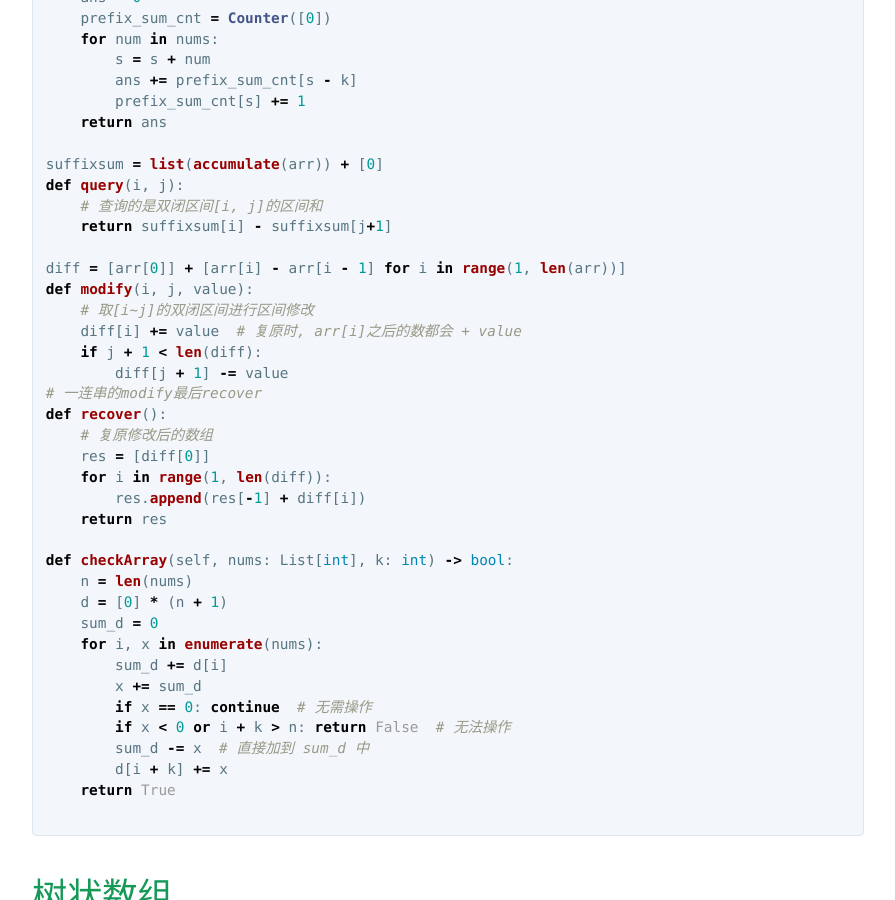
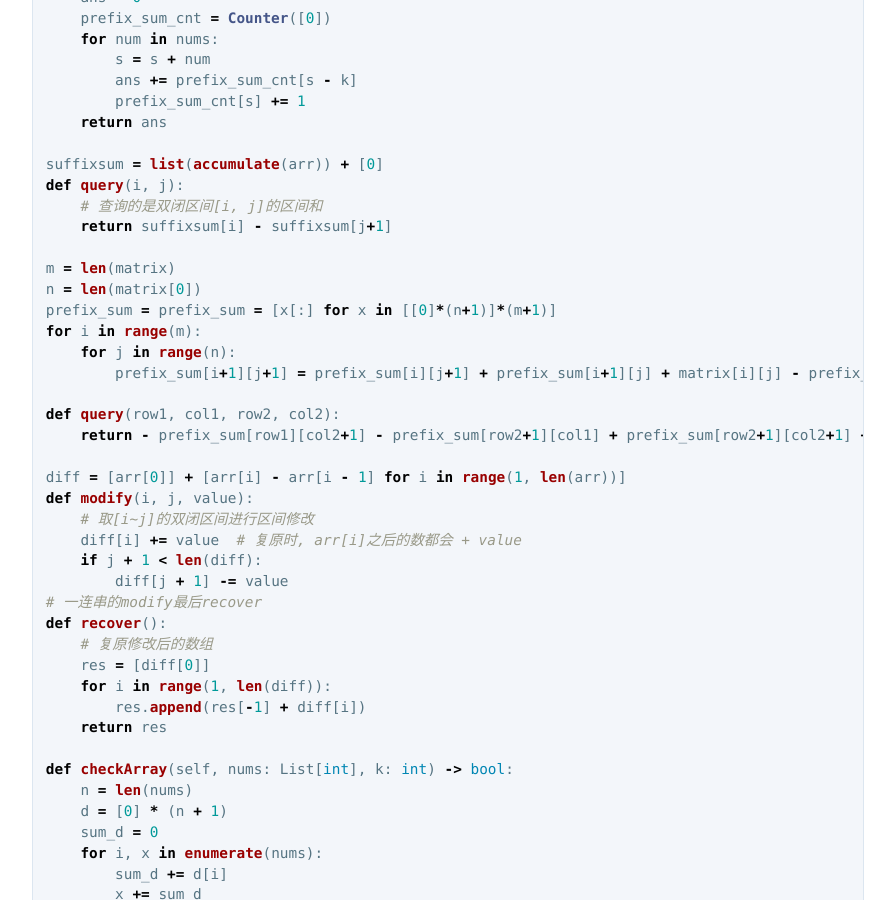
Before and after one commit to nsndimt/nsndimt.github.io, a Jekyll site: the page built from index.md, in a window 1280 px wide and 900 px high, scrolled down 6926 px. Shown: the whole window, without its empty margins (192-1087 px from the left). Built offline with Jekyll 4.4.1, drawn with Linux system fonts in a browser that asks for light colours; the repository's description, which GitHub fills in, is left out; some of the changed text lies outside the part shown.

Commit message:
fix note

````diff
--- a/index.md
+++ b/index.md
@@ -263,6 +263,16 @@
 def query(i, j):
     # 查询的是双闭区间[i, j]的区间和
     return suffixsum[i] - suffixsum[j+1]
+
+m = len(matrix)
+n = len(matrix[0])
+prefix_sum = prefix_sum = [x[:] for x in [[0]*(n+1)]*(m+1)]
+for i in range(m):
+    for j in range(n):
+        prefix_sum[i+1][j+1] = prefix_sum[i][j+1] + prefix_sum[i+1][j] + matrix[i][j] - prefix_sum[i][j]
+
+def query(row1, col1, row2, col2):
+    return - prefix_sum[row1][col2+1] - prefix_sum[row2+1][col1] + prefix_sum[row2+1][col2+1] + prefix_sum[row1][col1]
 
 diff = [arr[0]] + [arr[i] - arr[i - 1] for i in range(1, len(arr))]
 def modify(i, j, value):
@@ -1211,14 +1221,17 @@
 
 ```python
 class DisjointSet:
-    def __init__(self, n):
-        # number of components
-        self.count = n
-        self.parent = list(range(n))
-        self.rank = [0] * n
+    def __init__(self):
+        self.count = 0
+        self.parent = dict()
+        self.rank = dict()
+
+    def add(self, p):
+        self.parent[p] = p
+        self.rank[p] = 1
 
     def find(self, p):
-        if self.parent[p] != value:
+        if self.parent[p] != p:
             self.parent[p] = self.find(self.parent[p])
         return self.parent[p]
 
````
